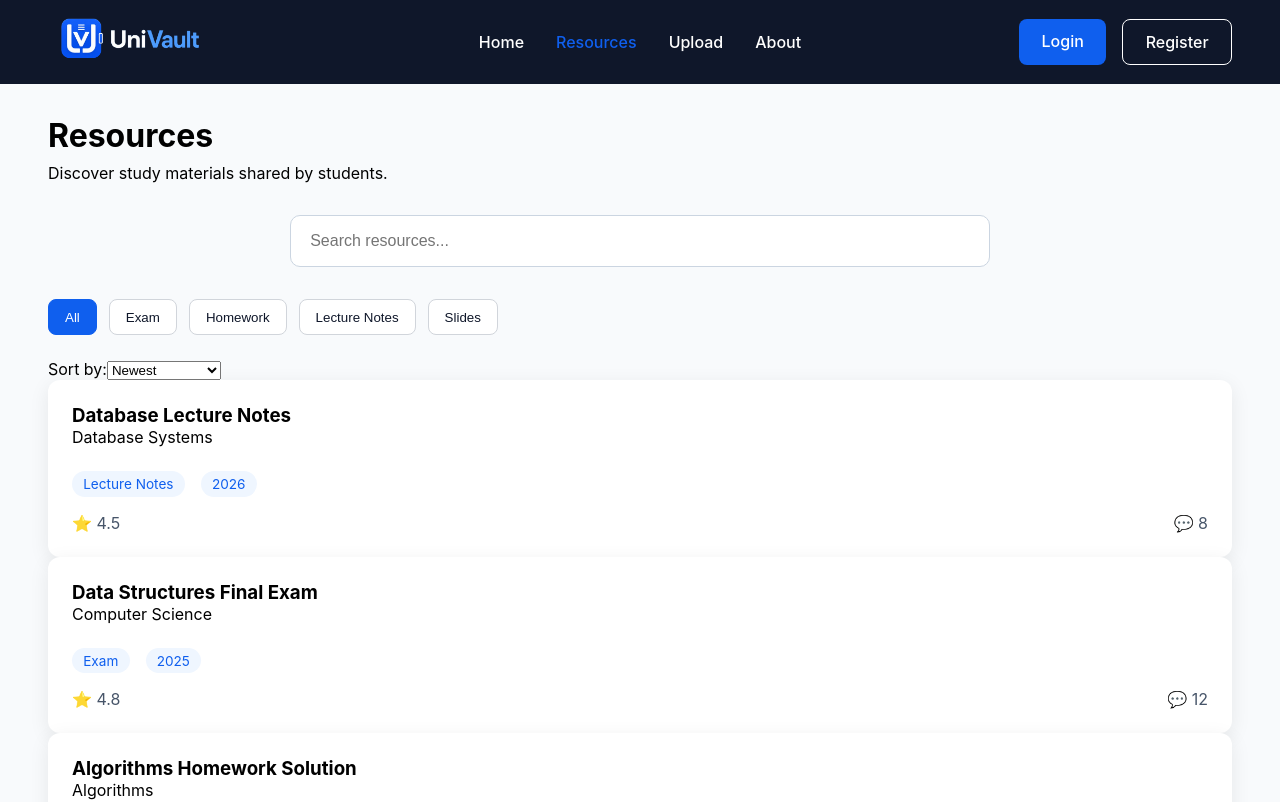
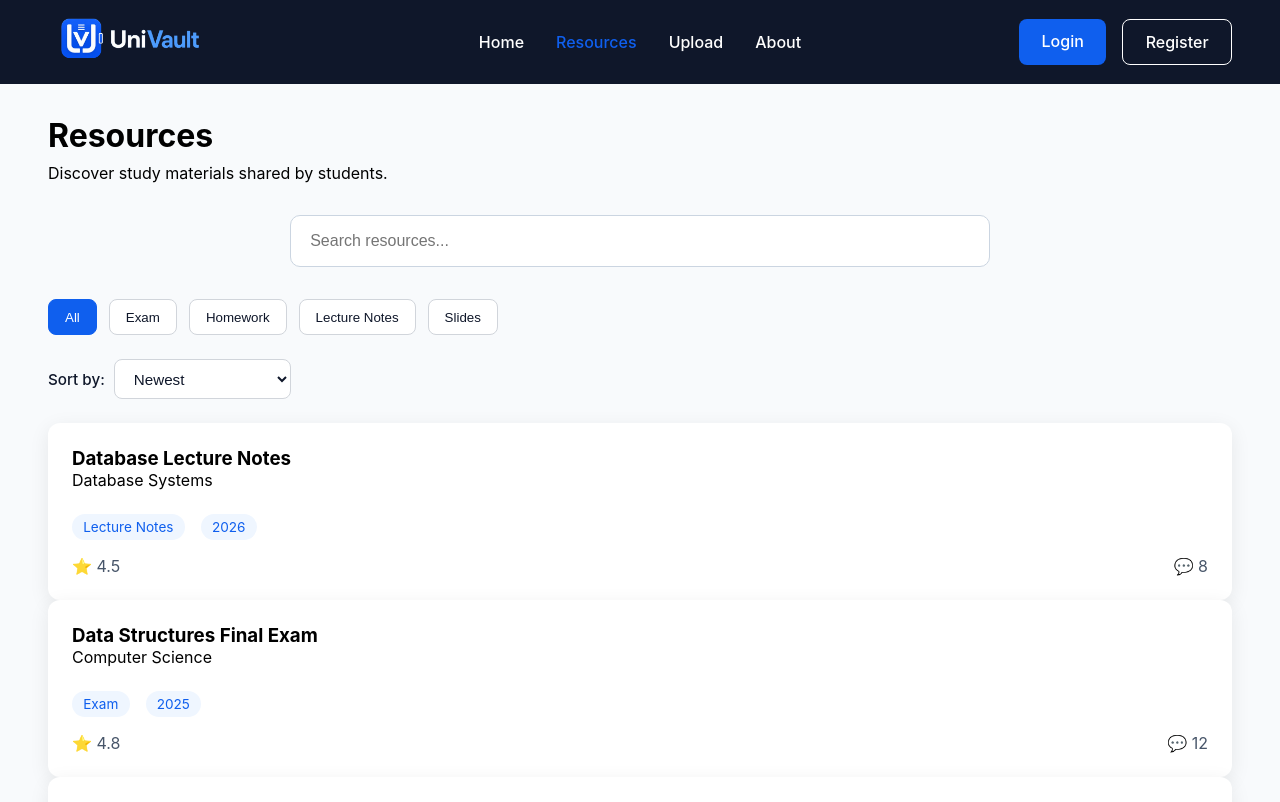
Before and after one commit to SheltonTeles/univault, a React app in the folder frontend/: page /resources in a window 1280 px wide. Shown: the top 802 px of the page. Built offline with nearby package versions, Linux system fonts and the light colour scheme; the HTML template or start-up script is replaced by a standard one.

Commit message:
added css properties to the dropdown

```diff
--- /dev/null
+++ b/frontend/src/components/Resources/SortSelect.css
@@ -0,0 +1,33 @@
+.sort-select {
+  display: flex;
+  align-items: center;
+  gap: 0.6rem;
+  margin: 1rem 0 1.5rem;
+}
+
+.sort-select label {
+  font-size: 0.95rem;
+  font-weight: 500;
+  color: #0f172a;
+}
+
+.sort-select select {
+  padding: 0.6rem 2.2rem 0.6rem 0.9rem;
+  border: 1px solid #d1d5db;
+  border-radius: 8px;
+  background: white;
+  color: #0f172a;
+  font-size: 0.95rem;
+  cursor: pointer;
+  outline: none;
+  transition: 0.2s ease;
+}
+
+.sort-select select:hover {
+  border-color: #0f5fee;
+}
+
+.sort-select select:focus {
+  border-color: #0f5fee;
+  box-shadow: 0 0 0 2px rgba(15, 95, 238, 0.15);
+}
--- a/frontend/src/components/Resources/SortSelect.jsx
+++ b/frontend/src/components/Resources/SortSelect.jsx
@@ -1,3 +1,4 @@
+import "./SortSelect.css";
 function SortSelect({sortBy, setSortBy }){
     return (
         <div className="sort-select">
```
